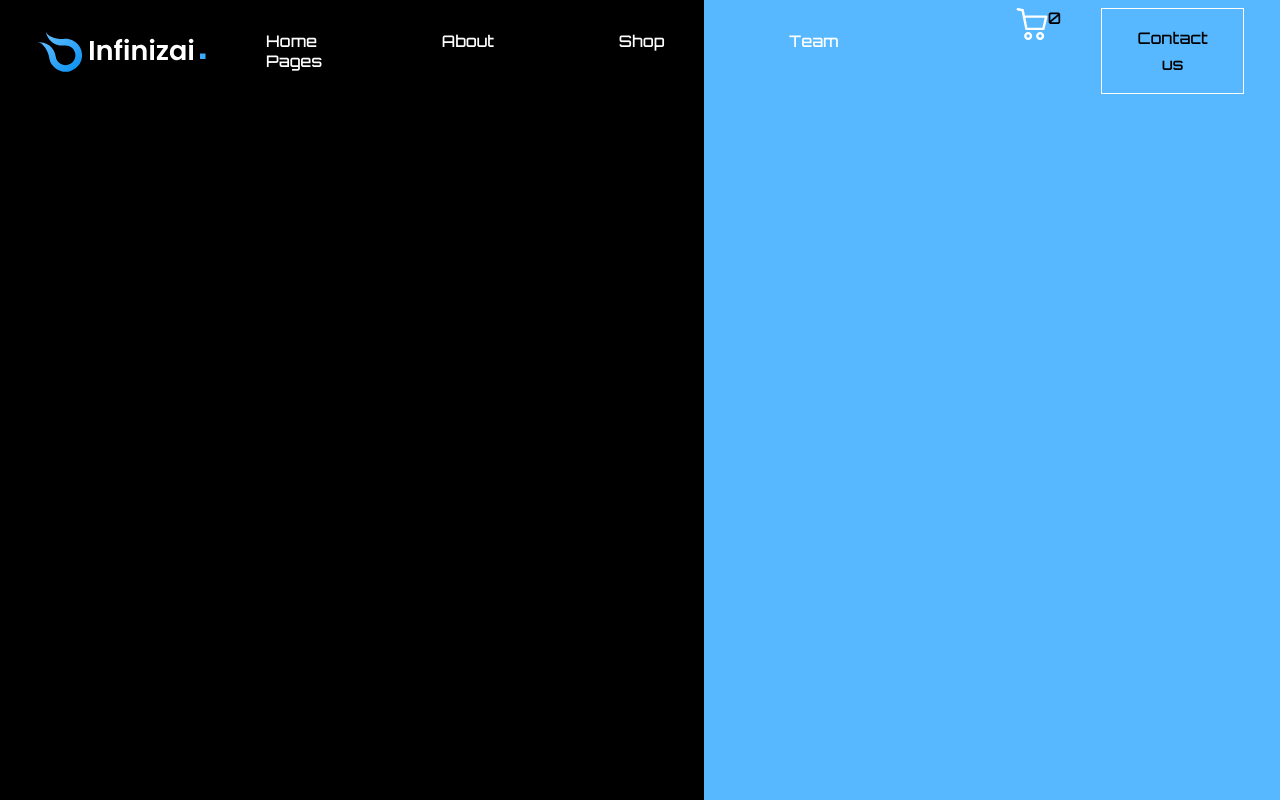
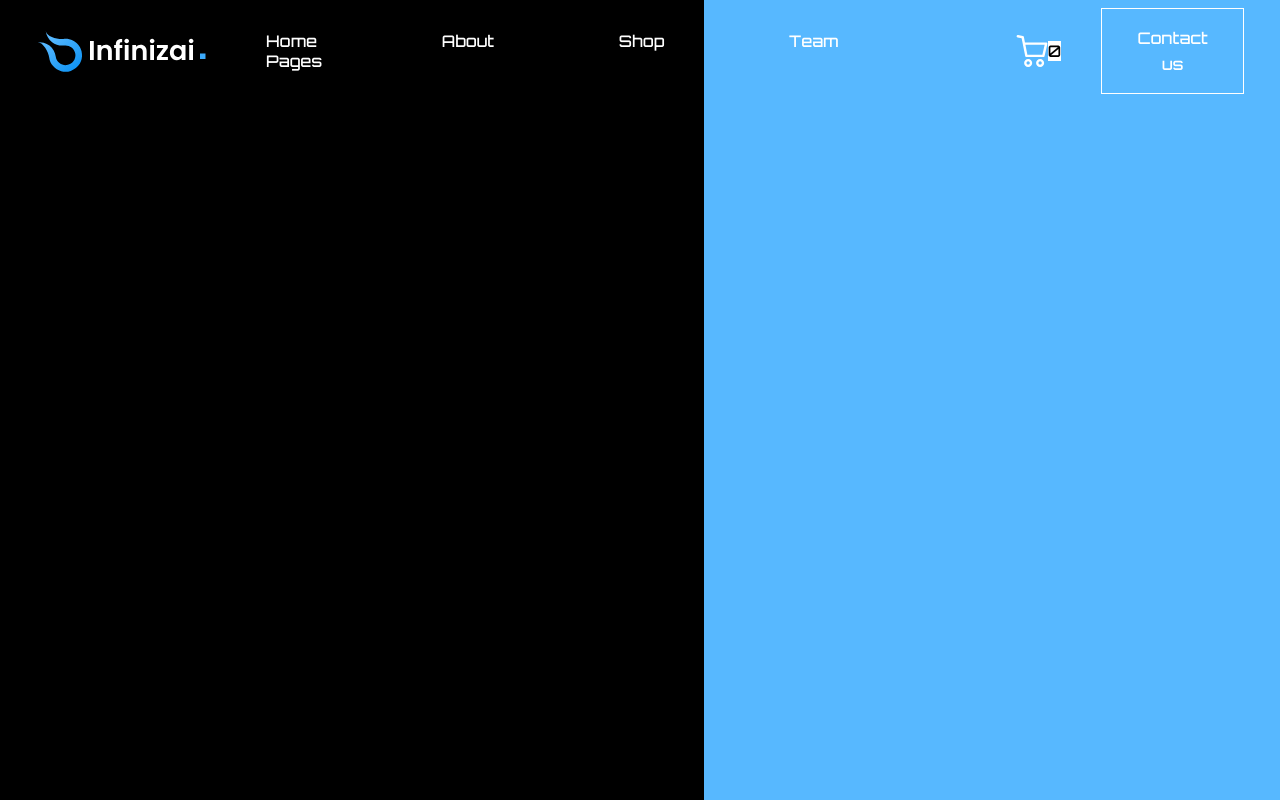
Before and after one commit to Tunec6/site-main2, a plain HTML site: page index.html in a window 1280 px wide. Drawn offline with Linux system fonts and the light colour scheme.

Commit message:
11 commit

```diff
--- a/style.css
+++ b/style.css
@@ -32,15 +32,25 @@ a{
 }
  .buttons{
   display: flex;
+  align-items: center;
 
 }
 .buttons .cart{
   display: flex;
   height: 32px;
   padding-right: 40px;
+  align-items: center;
+}
+
+.buttons .badge{
+  background:white;
+  font-weight: 9px;
+  height: 18px
+  border-radius:;
 
 }
  .buttons .class-type{
+    color:white;
     padding: 16px 31px;
     background: none;
     border: 1px solid #fff;
```
